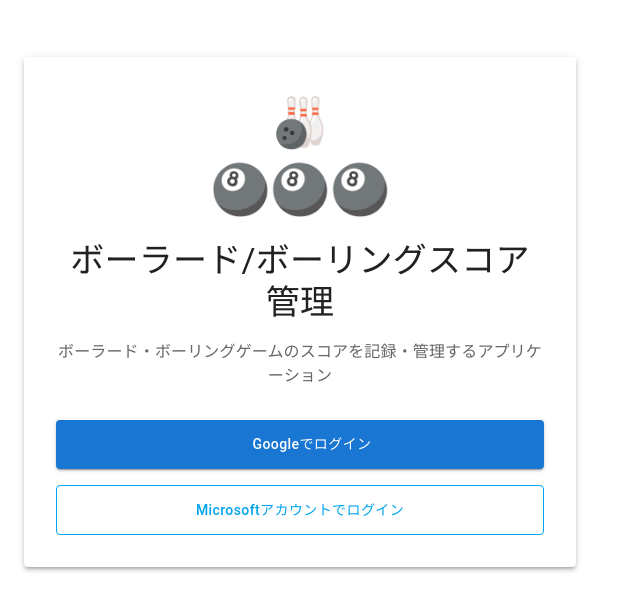
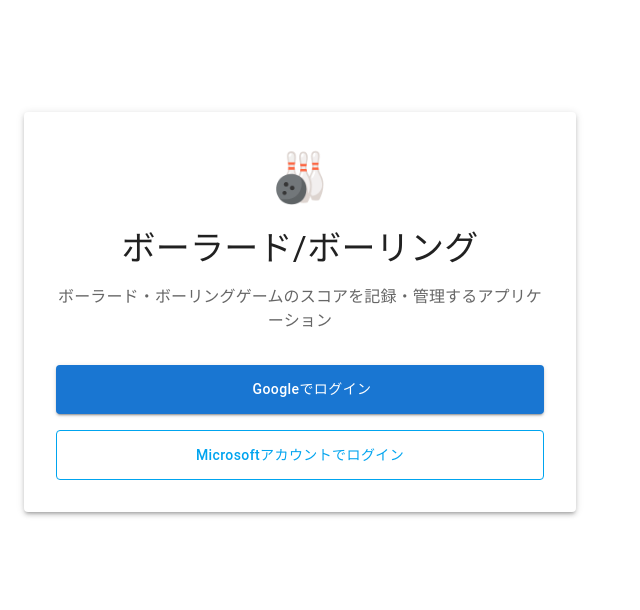
Before and after one commit to sutok/ScoreManagement, a React (Vite) app in the folder frontend/: page /login in a window 1280 px wide. Shown: the part 120-730 px from the top of the page, without its empty margins (0-640 px from the left). Built offline with nearby package versions, Linux system fonts and the light colour scheme; no server answers; some icons are missing.

Commit message:
文字列修正

```diff
--- a/frontend/src/pages/HomePage.tsx
+++ b/frontend/src/pages/HomePage.tsx
@@ -57,7 +57,7 @@
 
         {/* Title */}
         <Typography variant="h3" component="h2" gutterBottom sx={{ textAlign: 'center', mb: 4 }}>
-          🎳 🎱 ボーラード/ボーリングスコア管理
+          🎳  ボーラード/ボーリング
         </Typography>
 
         {/* Action Buttons */}
--- a/frontend/src/pages/LoginPage.tsx
+++ b/frontend/src/pages/LoginPage.tsx
@@ -28,11 +28,9 @@
           <Box sx={{ textAlign: 'center', mb: 4 }}>
             <Typography variant="h3" component="h1" gutterBottom sx={{ lineHeight: 1.4 }}>
               🎳
-              <br />
-              🎱🎱🎱
             </Typography>
             <Typography variant="h4" component="h2" gutterBottom>
-              ボーラード/ボーリングスコア管理
+              ボーラード/ボーリング
             </Typography>
             <Typography variant="body1" color="text.secondary" sx={{ mt: 2 }}>
               ボーラード・ボーリングゲームのスコアを記録・管理するアプリケーション
```
